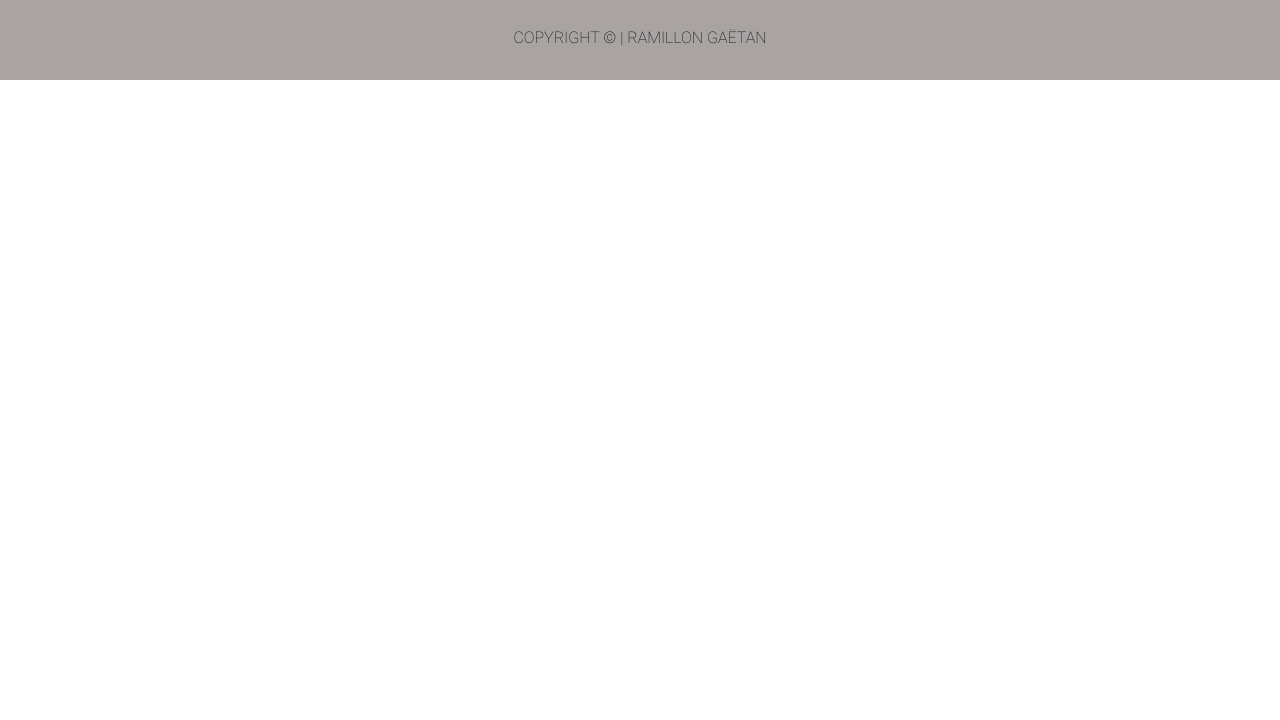
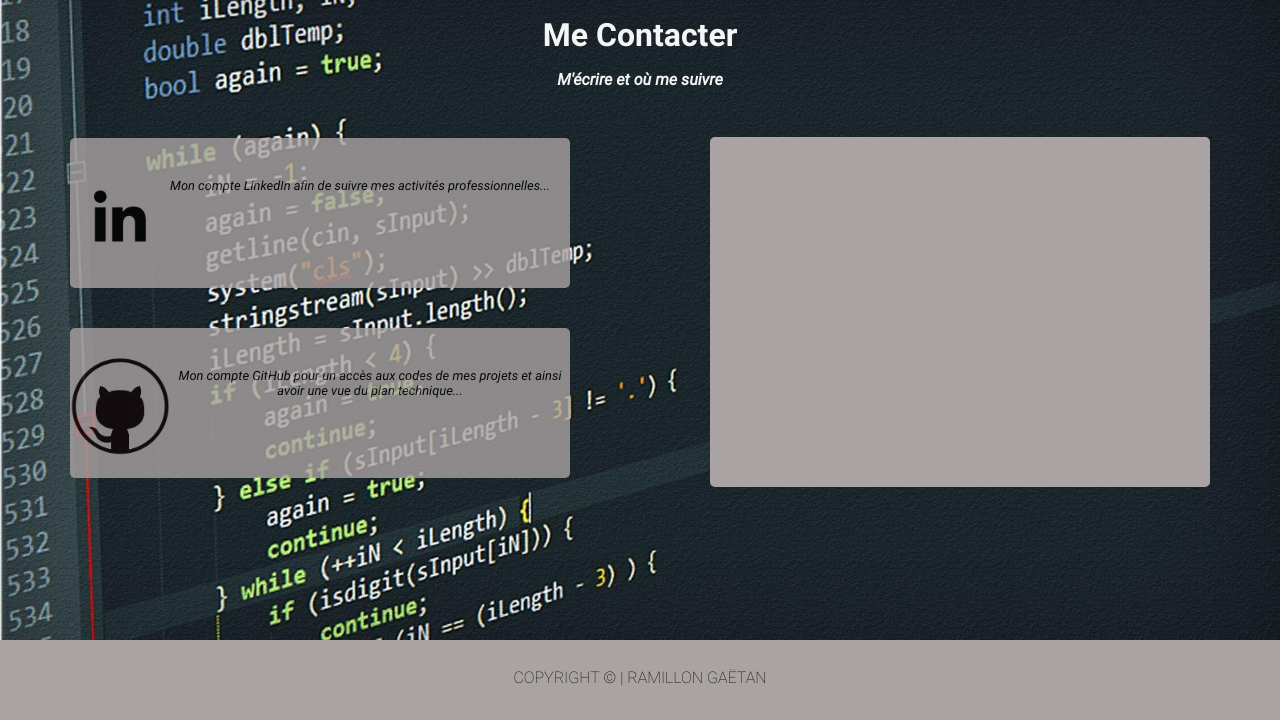
Before and after one commit to Gaeram/portfolio, a Symfony app: template templates/page/contact.html.twig in a window 1280 px wide. Shown: the part 80-800 px from the top of the page. Run offline with Twig, Linux system fonts and the light colour scheme; the template is opened without the code that fills it, so the values that code supplies are empty; some libraries are stand-ins or nearby versions.

Commit message:
creating contact page

```diff
--- a/templates/page/contact.html.twig
+++ b/templates/page/contact.html.twig
@@ -1 +1,30 @@
 {% extends 'base.html.twig' %}
+
+{% block title %}
+    <title>Me contacter</title>
+{% endblock %}
+
+{% block main %}
+    <section class="home-section">
+        <h1 class="page-title">Me Contacter</h1>
+        <h2 class="subtitle">M'écrire et où me suivre</h2>
+
+        <div class="contact-box">
+            <div class="social-boxes">
+                <div class="linkedin">
+                    <a href="https://www.linkedin.com/in/ga%C3%ABtan-ramillon-3752581b9/"><img src="{{ asset("assets/images/linkedin.png") }}"></a>
+                    <p class="annotation">Mon compte LinkedIn afin de suivre mes activités professionnelles...</p>
+                </div>
+                <div class="github">
+                    <a href="https://github.com/Gaeram"><img src="{{ asset("assets/images/github.png") }}"></a>
+                    <p class="annotation">Mon compte GitHub pour un accès aux codes de mes projets et ainsi avoir une vue du plan technique...</p>
+                </div>
+            </div>
+            <div class="mail-form">
+
+            </div>
+        </div>
+
+    </section>
+
+{% endblock %}
```
Also changed, not shown: public/assets/css/style.css, public/assets/images/github.png (added), public/assets/images/linkedin.png (added), public/assets/scss/abstracts/_base.scss, public/assets/scss/theme/_content.scss, 1 other file.
